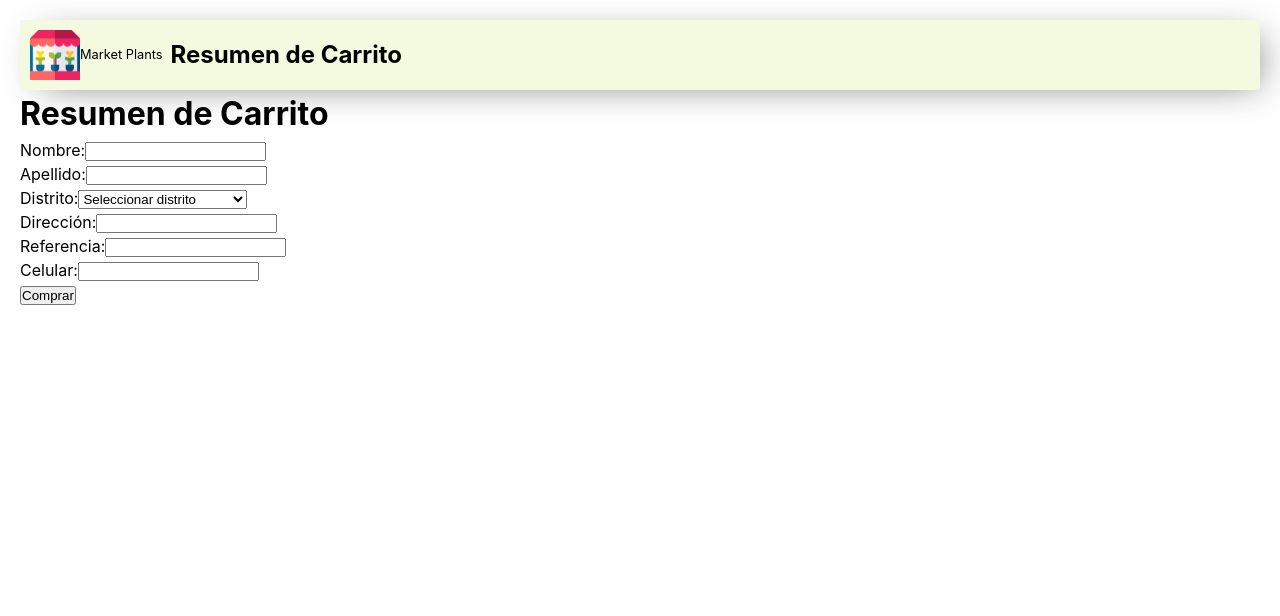
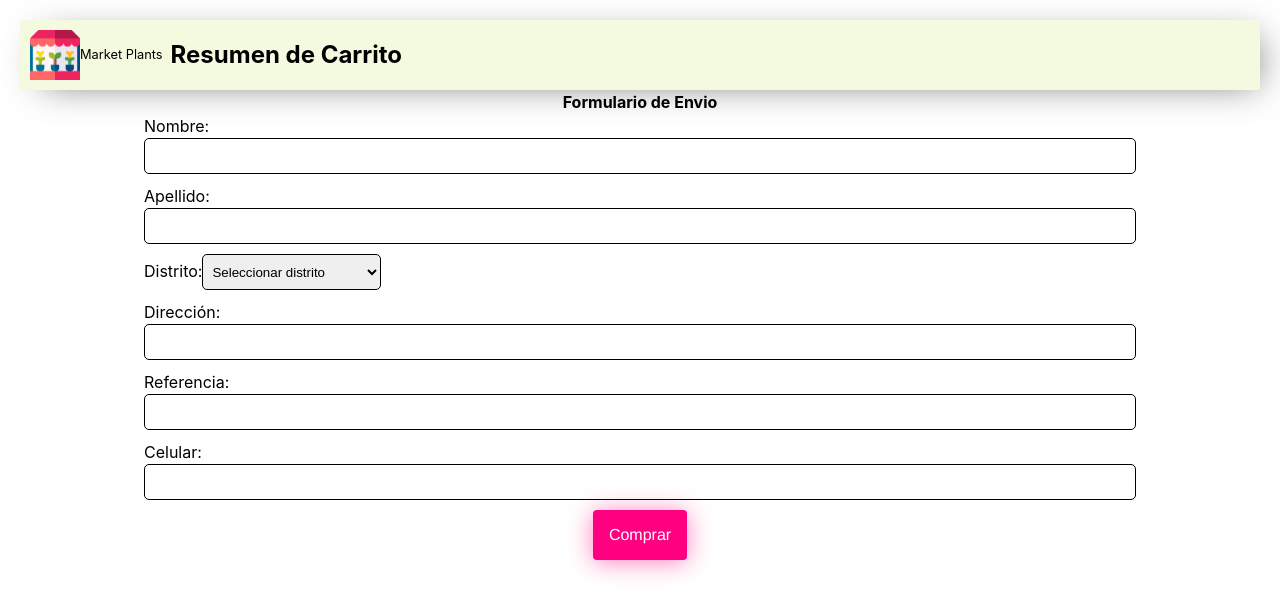
Before and after one commit to MilagrosRn/BOOTCAMP-FRONTEND-REACT-NTT, a React (Vite) app in the folder market-react/: page /resumen in a window 1280 px wide. Shown: the top 616 px of the page. Built offline with nearby package versions, Linux system fonts and the light colour scheme.

Commit message:
style:modal style ok

```diff
--- a/market-react/src/componentes/form/Form.styled.tsx
+++ b/market-react/src/componentes/form/Form.styled.tsx
@@ -0,0 +1,14 @@
+import styled from "styled-components";
+
+export const Container = styled.div`
+
+container{padding: 20px;
+b.ox-shadow: 10px 6px 37px -13px rgba(51, 51, 51, 0.74);
+}`
+export const FormContainer = styled.form`
+
+    display: flex;
+    align-items: center;
+    flex-direction: column;
+    width: 100%;
+}`
--- a/market-react/src/componentes/form/Form.tsx
+++ b/market-react/src/componentes/form/Form.tsx
@@ -3,6 +3,8 @@ import { useNavigate } from 'react-router-dom';
 import useDistricts from '../../hooks/useDistricts';
 import Modal from '../modal/Modal';
 import FormField from '../formField/FormField';
+import { Container, FormContainer } from './Form.styled';
+import { BtnComprar, FormTitle } from '../formField/FormField.styled';
 
 const FormComponent: React.FC = () => {
   const navigate = useNavigate();
@@ -87,9 +89,11 @@ const FormComponent: React.FC = () => {
   };
 
   return (
-    <div>
-      <h1>Resumen de Carrito</h1>
-      <form onSubmit={handleSubmit}>
+    <Container>
+      <FormTitle>Formulario de Envio</FormTitle>
+      {showSuccess && <Modal onAccept={handleAccept} />}
+
+      <FormContainer onSubmit={handleSubmit}>
         <FormField
           label="Nombre"
           name="nombre"
@@ -139,11 +143,10 @@ const FormComponent: React.FC = () => {
           error={errors.celular}
           onChange={handleChange}
         />
-        <button type="submit">Comprar</button>
-      </form>
+        <BtnComprar type="submit">Comprar</BtnComprar>
+      </FormContainer>
 
-      {showSuccess && <Modal onAccept={handleAccept} />}
-    </div>
+    </Container>
   );
 };
 
--- /dev/null
+++ b/market-react/src/componentes/formField/FormField.styled.tsx
@@ -0,0 +1,56 @@
+import styled from "styled-components";
+
+export const FormContainer = styled.div`
+    width: 80%;
+
+}`;
+export const FormInput = styled.input`
+    width: 100%;
+    border: 1px solid;
+    padding: 5px;
+    margin-bottom:10px;
+    min-height: 36px;
+    border-radius: 5px;
+    color: black;
+    cursor:pointer;
+        &:focus {
+        color: #ff0081;
+        }
+
+}`;
+
+
+export const FormSelect = styled.select`
+border: 1px solid;
+    padding: 5px;
+    margin-bottom:10px;
+    min-height: 36px;
+    border-radius: 5px;
+    color: black;
+    cursor:pointer;
+        &:focus {
+        color: #ff0081;
+        }
+
+}`;
+
+export const BtnComprar = styled.button`
+font-family: "Helvetica", "Arial", sans-serif;
+    display: inline-block;
+    font-size: 1em;
+    padding: 16px;
+    margin-bottom: 1%;
+    appearance: none;
+    background-color: #ff0081;
+    color: #fff;
+    border-radius: 4px;
+    border: none;
+    cursor: pointer;
+    position: relative;
+    transition: transform ease-in 0.1s, box-shadow ease-in 0.25s;
+    box-shadow: 0 2px 25px rgba(255, 0, 130, 0.5);}`;
+
+    export const FormTitle = styled.h1`
+font-size:1rem;
+text-align:center
+}`;
--- a/market-react/src/componentes/formField/FormField.tsx
+++ b/market-react/src/componentes/formField/FormField.tsx
@@ -1,4 +1,5 @@
 import React from 'react';
+import { FormContainer, FormInput, FormSelect } from './FormField.styled';
 
 interface FormFieldProps {
   label: string;
@@ -20,21 +21,21 @@ const FormField: React.FC<FormFieldProps> = ({
   options,
 }) => {
   return (
-    <div>
+    <FormContainer>
       <label>{label}:</label>
       {type === 'select' ? (
-        <select name={name} value={value} onChange={onChange}>
+        <FormSelect name={name} value={value} onChange={onChange}>
           {options?.map((option, index) => (
             <option key={index} value={option}>
               {option}
             </option>
           ))}
-        </select>
+        </FormSelect>
       ) : (
-        <input type={type} name={name} value={value} onChange={onChange} />
+        <FormInput type={type} name={name} value={value} onChange={onChange} />
       )}
       {error && <p style={{ color: 'red' }}>{error}</p>}
-    </div>
+    </FormContainer>
   );
 };
 
--- a/market-react/src/componentes/modal/Modal.styled.tsx
+++ b/market-react/src/componentes/modal/Modal.styled.tsx
@@ -0,0 +1,65 @@
+import styled from "styled-components";
+
+// Contenedor principal del modal
+export const ModalContainer = styled.div`
+  display: flex;
+  flex-direction: column;
+  justify-content: center;
+  align-items: center;
+  width: 90%;
+  max-width: 400px;
+  padding: 20px;
+  border-radius: 10px;
+  background-color: #fff;
+  box-shadow: 0 4px 15px rgba(0, 0, 0, 0.2);
+  position: fixed;
+  top: 50%;
+  left: 50%;
+  transform: translate(-50%, -50%);
+  z-index: 1000;
+`;
+
+// Texto del modal
+export const ModalText = styled.p`
+  font-size: 1rem;
+  margin: 10px 0;
+  color: #333;
+  text-align: center;
+`;
+
+// Botón de aceptar en el modal
+export const ModalButton = styled.button`
+  font-family: "Helvetica", "Arial", sans-serif;
+  font-size: 1rem;
+  padding: 10px 20px;
+  border: none;
+  border-radius: 5px;
+  background-color: #ff0081;
+  color: #fff;
+  cursor: pointer;
+  transition: transform 0.2s ease, box-shadow 0.2s ease;
+  box-shadow: 0 2px 8px rgba(255, 0, 130, 0.4);
+
+  &:hover {
+    background-color: #e00072;
+    box-shadow: 0 4px 12px rgba(255, 0, 130, 0.6);
+    transform: translateY(-2px);
+  }
+
+  &:active {
+    background-color: #c00063;
+    box-shadow: 0 2px 6px rgba(255, 0, 130, 0.4);
+    transform: translateY(0);
+  }
+`;
+
+// Fondo oscuro detrás del modal
+export const ModalBackdrop = styled.div`
+  position: fixed;
+  top: 0;
+  left: 0;
+  width: 100%;
+  height: 100%;
+  background-color: rgba(0, 0, 0, 0.5);
+  z-index: 999;
+`;
--- a/market-react/src/componentes/modal/Modal.tsx
+++ b/market-react/src/componentes/modal/Modal.tsx
@@ -1,4 +1,5 @@
 import React from 'react';
+import { ModalBackdrop, ModalButton, ModalContainer, ModalText } from './Modal.styled';
 
 interface SuccessModalProps {
   onAccept: () => void;
@@ -6,11 +7,15 @@ interface SuccessModalProps {
 
 const Modal: React.FC<SuccessModalProps> = ({ onAccept }) => {
   return (
-    <div style={{ border: '1px solid black', padding: '20px', marginTop: '20px' }}>
-      <p>Pedido exitoso</p>
-      <p>Su pedido se registró con éxito.</p>
-      <button onClick={onAccept}>Aceptar</button>
-    </div>
+
+    <>
+    <ModalBackdrop />
+    <ModalContainer>
+      <ModalText>Pedido exitoso</ModalText>
+      <ModalText>Su pedido se registró con éxito.</ModalText>
+      <ModalButton onClick={onAccept}>Aceptar</ModalButton>
+    </ModalContainer>
+  </>
   );
 };
 
```
Also changed, not shown: market-react/src/context/cartActions.tsx (added, +18 -0 lines).
